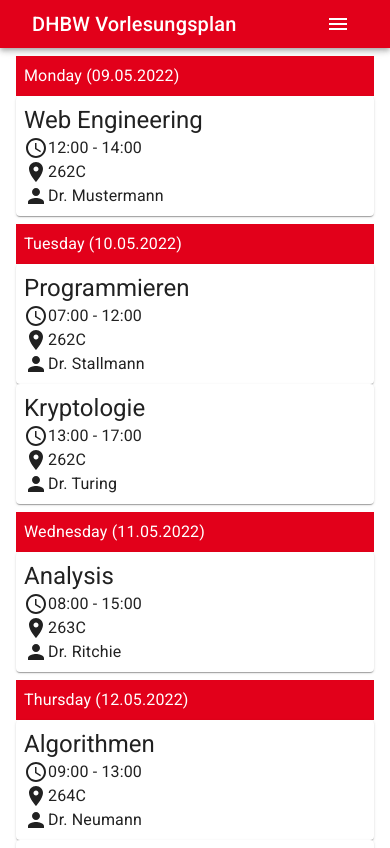
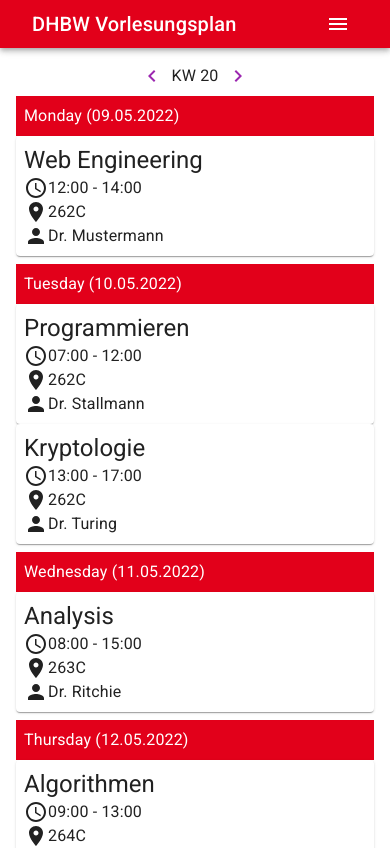
Before and after one commit to TINF21CS1/DHBW-Vorlesungsplan-2.X, a React (Create React App) app: page / in a window 390 px wide. Shown: the top 848 px of the page. Built offline with nearby package versions, Linux system fonts and the light colour scheme.

Commit message:
Add swiping to switch between weeks on mobile

```diff
--- a/src/components/WeeklyCalendar.tsx
+++ b/src/components/WeeklyCalendar.tsx
@@ -1,5 +1,6 @@
 import { useState } from 'react';
-import { Grid, Stack, Box, Typography, Button } from "@mui/material";
+import { Grid, Stack, Box, Typography, IconButton } from "@mui/material";
+import { ChevronRight, ChevronLeft } from "@mui/icons-material";
 import { startOfWeek, isSameDay, add, format } from 'date-fns';
 import CalendarItem from './CalendarItem';
 import Event from '../models/Event';
@@ -13,40 +14,42 @@ const WeeklyCalendar = (props: { events: Event[] }) => {
         return props.events.filter(e => isSameDay(e.start, date));
     });
 
-    const events_with_padding: JSX.Element[][] = Array.from(Array(6).keys()).map(i => []);
-
-    for (let day = 0; day < events_per_day.length; day++) {
-        const events = events_per_day[day];
-        for (let event_ind = 0; event_ind < events.length; event_ind++) {
-            const event = events[event_ind];
-            // Disable padding for now cause it's kinda ugly
-            // let diff = 0;
-            // if (event_ind === 0) {
-            //     diff = differenceInMinutes(event.start, startOfDay(event.start)) - (7 * 60);
-            // } else if (event_ind < events.length - 1) {
-            //     diff = differenceInMinutes(events[event_ind+1].start, event.start);
-            // }
-            // if (diff !== 0) {
-            //     const percentage = diff / (24 * 60) * 400;
-            //     console.log({event: event, percentage: percentage});
-            //     events_with_padding[day].push(<Box height={percentage + 'px'}></Box>);
-            // }
-
-            events_with_padding[day].push(<CalendarItem key={event.start.toISOString()} event={event} />);
+    let touchstartX: number = 0;
+    let touchendX: number = 0;
+    function handleGesture() {
+        if (Math.abs(touchendX - touchstartX) > 150) {
+            if (touchendX < touchstartX) setCurrentWeek(startOfWeek(add(currentWeek, { days: 7 }), { weekStartsOn: 1 }))
+            if (touchendX > touchstartX) setCurrentWeek(startOfWeek(add(currentWeek, { days: -7 }), { weekStartsOn: 1 }))
         }
     }
+    type TouchEventHandler = (event: React.TouchEvent<HTMLDivElement>) => void;
+    const touchstart: TouchEventHandler = (e) => {
+        touchstartX = e.changedTouches[0].clientX;
+    };
+    const touchend: TouchEventHandler = (e) => {
+        touchendX = e.changedTouches[0].clientX;
+        handleGesture()
+    };
 
 
-    return <Box>
-        { /* <Button onClick={() => setCurrentWeek(startOfWeek(add(currentWeek, { days: -7 }), { weekStartsOn: 1 }))}>
-            <Typography>Vorherige Woche</Typography>
-        </Button>
-        <Typography component="span">KW {format(currentWeek, "ww")}</Typography>
-        <Button onClick={() => setCurrentWeek(startOfWeek(add(currentWeek, { days: 7 }), { weekStartsOn: 1 }))}>
-            <Typography>Nächste Woche</Typography>
-</Button> */ }
+    return <Box onTouchStart={touchstart} onTouchEnd={touchend}>
+        <Stack justifyContent="center" direction="row">
+            <div style={{
+                display: 'flex',
+                alignItems: 'center',
+                flexWrap: 'wrap',
+            }}>
+                <IconButton onClick={() => setCurrentWeek(startOfWeek(add(currentWeek, { days: -7 }), { weekStartsOn: 1 }))} color="secondary" aria-label="letzte Woche">
+                    <ChevronLeft />
+                </IconButton>
+                <Typography align="center" >KW {format(currentWeek, "ww")}</Typography>
+                <IconButton onClick={() => setCurrentWeek(startOfWeek(add(currentWeek, { days: 7 }), { weekStartsOn: 1 }))} color="secondary" aria-label="nächste Woche">
+                    <ChevronRight />
+                </IconButton>
+            </div>
+        </Stack>
         <Grid container spacing={1} >
-            {events_with_padding.map((events, i) =>
+            {events_per_day.map((events, i) =>
                 <Grid item xs={12} sm={6} md={2} key={i}>
                     <Stack spacing={0}>
                         <Box sx={{
@@ -54,7 +57,7 @@ const WeeklyCalendar = (props: { events: Event[] }) => {
                         }} padding={1}>
                             <Typography color="white">{format(add(currentWeek, { days: i }), "EEEE (dd.MM.yyyy)")} </Typography>
                         </Box>
-                        {events}
+                        {events.map(event => <CalendarItem key={event.start.toISOString()} event={event} />)}
                     </Stack>
                 </Grid>
             )}
```
